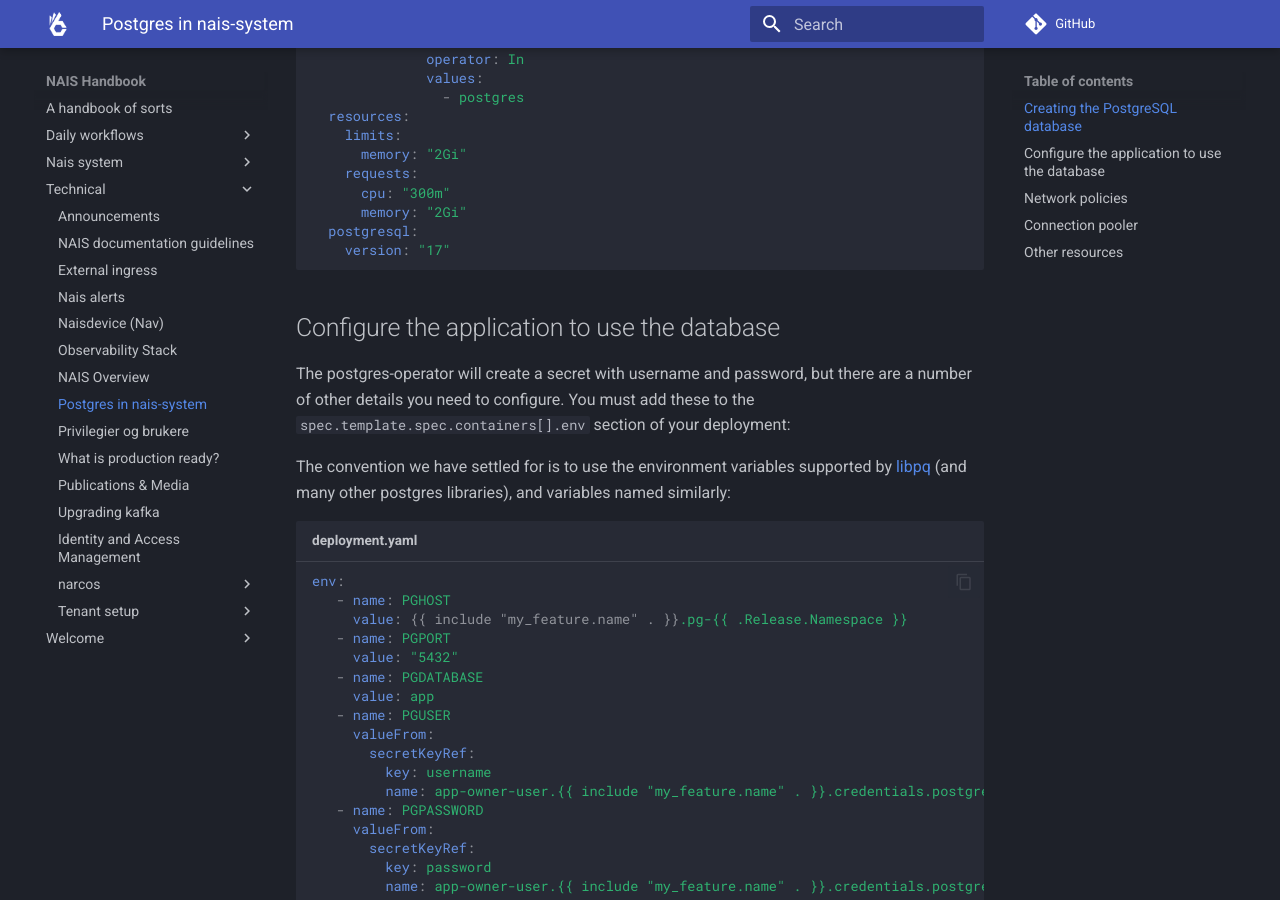
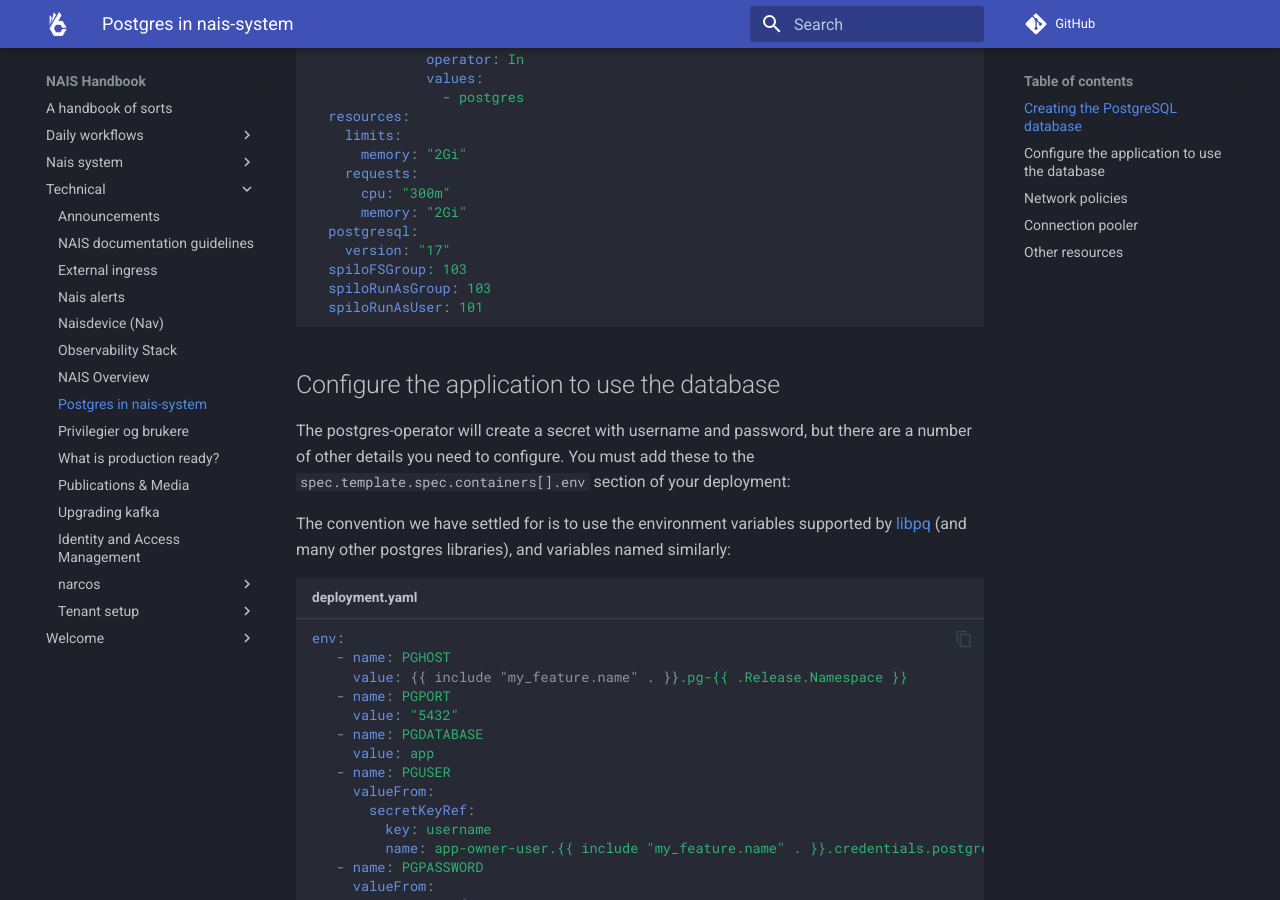
Before and after one commit to nais/handbook, an MkDocs documentation site: the page built from docs/technical/postgres.md, in a window 1280 px wide and 900 px high, scrolled down 1234 px. Built offline with MkDocs 1.6.1 and Material for MkDocs 9.7.7, drawn with Linux system fonts in a browser that asks for light colours; comment, search, counter and statistics services are not loaded.

Commit message:
doc: add security context values to pstgresql example

````diff
--- a/docs/technical/postgres.md
+++ b/docs/technical/postgres.md
@@ -59,6 +59,9 @@
       memory: "2Gi"
   postgresql:
     version: "17"
+  spiloFSGroup: 103
+  spiloRunAsGroup: 103
+  spiloRunAsUser: 101
 ```
 
 ## Configure the application to use the database
````
